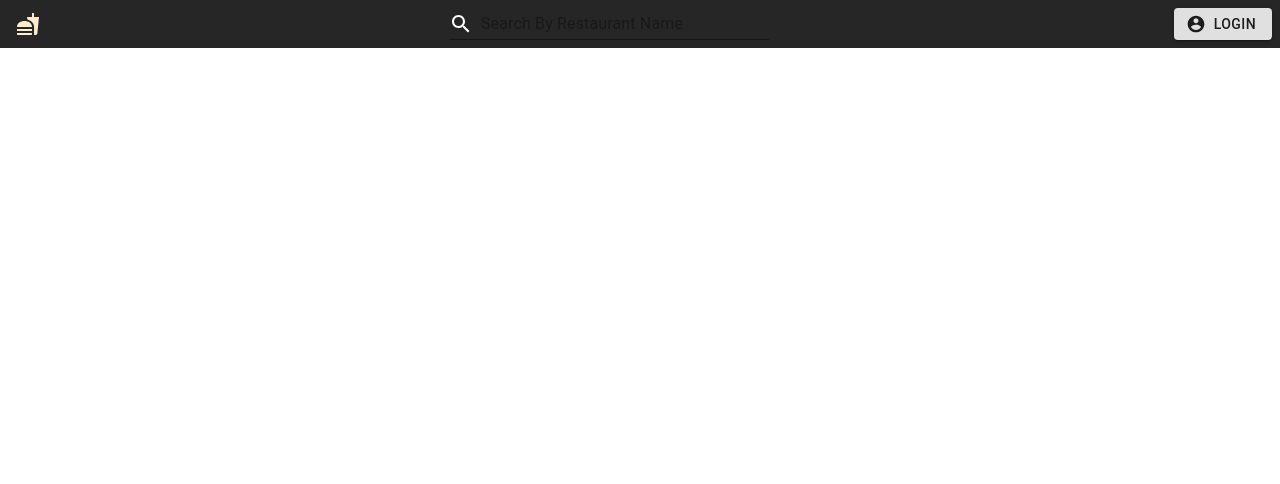
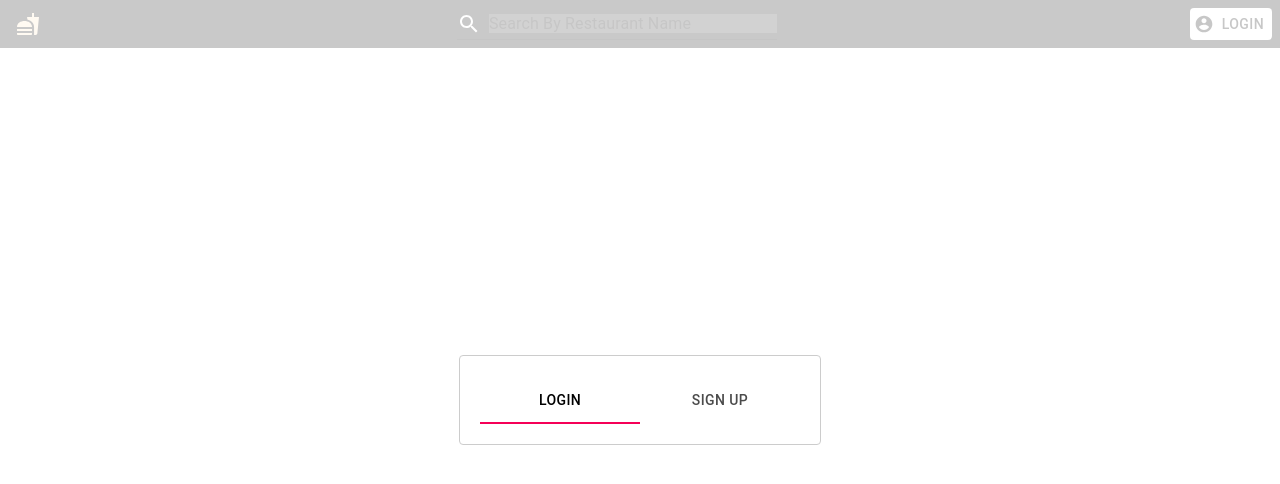
Before and after one commit to arijitdeb1502/food-ordering-app-frontend, a React app: page / in a window 1280 px wide. Both pictures are taken after a click on the button "LOGIN". Shown: the top 484 px of the page. Built offline with nearby package versions, Linux system fonts and the light colour scheme.

Commit message:
Completed coding the modal component

```diff
--- a/package.json
+++ b/package.json
@@ -50,6 +50,7 @@
     "react-app-polyfill": "^1.0.6",
     "react-dev-utils": "^10.2.1",
     "react-dom": "^16.13.1",
+    "react-modal": "^3.11.2",
     "resolve": "1.15.0",
     "resolve-url-loader": "3.1.1",
     "sass-loader": "8.0.2",
--- a/src/components/Header/ui/Button/Button.js
+++ b/src/components/Header/ui/Button/Button.js
@@ -3,16 +3,19 @@ import React from 'react';
 import Button from '@material-ui/core/Button';
 import AccountCircleIcon from '@material-ui/icons/AccountCircle';
 
+import { StylesProvider } from '@material-ui/core/styles';
 import styles from './Button.module.css';
 
 const HeaderButton = props=>(
+  <StylesProvider injectFirst>
     <Button
-        variant="contained"
         className={styles.Button}
+        onClick={props.clicked}
         startIcon={<AccountCircleIcon />}
       >
         {props.children}
       </Button>
+    </StylesProvider>
 )
 
 export default HeaderButton;
--- a/src/components/Header/ui/Filter/Filter.js
+++ b/src/components/Header/ui/Filter/Filter.js
@@ -3,13 +3,15 @@ import InputAdornment from '@material-ui/core/InputAdornment';
 import TextField from '@material-ui/core/TextField';
 import SearchIcon from '@material-ui/icons/Search';
 
+import { StylesProvider } from '@material-ui/core/styles';
 import styles from './Filter.module.css';
 
 
 const InputWithIcon=()=> {
 
   return (
-    <div>
+  <div>
+      <StylesProvider injectFirst>
       <TextField
         placeholder="Search By Restaurant Name"
         className={styles.TextField}
@@ -21,12 +23,11 @@ const InputWithIcon=()=> {
             >
               <SearchIcon/>
             </InputAdornment>
-          )
-        }
-    }
+          ),
+        }}
       />
-
-    </div>
+    </StylesProvider>
+  </div>
   );
 }
 
--- a/src/components/Header/ui/Filter/Filter.module.css
+++ b/src/components/Header/ui/Filter/Filter.module.css
@@ -1,10 +1,12 @@
 .TextField{
     width: 20rem;
     color: white;
+    margin-bottom: auto;
 }
 
-.TextField::placeholder{
-    color: white;
+::placeholder{
+    background-color: grey;
+    opacity: 1;
 }
 
 .InputAdornment{
--- /dev/null
+++ b/src/components/Modal/HeaderModal.js
@@ -0,0 +1,33 @@
+import React from 'react';
+import Modal from 'react-modal';
+
+
+const HeaderModal=props=>{
+
+    const customStyles = {
+        content: {
+            top: '50%',
+            left: '50%',
+            right: 'auto',
+            bottom: 'auto',
+            marginRight: '-50%',
+            transform: 'translate(-50%, -50%)'
+        }
+    };
+
+    return (
+            <Modal
+                isOpen={props.modalIsOpen}
+                // onAfterOpen={afterOpenModal}
+                ariaHideApp={false}
+                onRequestClose={props.closeModal}
+                style={customStyles}
+                contentLabel="Login"
+            >
+                {props.children}
+            </Modal>
+    )
+
+}
+
+export default HeaderModal;
--- a/src/containers/Header/Header.js
+++ b/src/containers/Header/Header.js
@@ -1,22 +1,63 @@
 import React,{Component} from 'react';
+
+import Aux from '../../hoc/Aux';
 import ColoredFastFoodIcon from '../../components/Header/ui/icon/FastFoodIcon';
 import InputWithIcon from '../../components/Header/ui/Filter/Filter';
-import HeaderButton from '../../components/Header/ui/Button/Button'
+import HeaderButton from '../../components/Header/ui/Button/Button';
+import HeaderModal from '../../components/Modal/HeaderModal';
+import Tabs from '@material-ui/core/Tabs';
+import Tab from '@material-ui/core/Tab';
 
 import styles from './Header.module.css';
 
+
 class Header extends Component{
+    state ={
+        displayModal: false,
+        tabIndex: 0
+    }
+
+    modalOpenHandler=()=>{
+        this.setState({displayModal:true})
+    }
+
+    closeModalHandler=()=>{
+        this.setState({displayModal:false})
+    }
+
+    tabChangeHandler=(event,index)=>{
+        this.setState({tabIndex:index});
+    }
+
     render(){
+
         return(
+            <Aux>
                 <div className={styles.Header}>
                     <ColoredFastFoodIcon />
                     <div className={styles.Search}>
                         <InputWithIcon/>
                     </div>
                     <div className={styles.Button}>
-                    <HeaderButton>Login</HeaderButton>
+                        <HeaderButton clicked={this.modalOpenHandler}>Login</HeaderButton>
                     </div>
                 </div>
+                {/* <StylesProvider injectFirst> */}
+                  <HeaderModal
+                    modalIsOpen={this.state.displayModal}
+                    closeModal={this.closeModalHandler}
+                    modalStyle={styles.Modal}
+                  >
+                    <Tabs
+                        value={this.state.tabIndex}
+                        onChange={this.tabChangeHandler}
+                    >
+                        <Tab label="Login" />
+                        <Tab label="Sign Up" />
+                    </Tabs>
+                  </HeaderModal>
+                {/* </StylesProvider> */}
+            </Aux>
         )
     }
 }
```
Also changed, not shown: src/components/Modal/Modal.js (deleted), src/components/Modal/Modal.module.css (deleted), src/containers/Header/Header.module.css (line endings or trailing spaces), 1 other file (tests, documents, lock files or other folders). Lines whose indentation alone changed are shown as unchanged.
